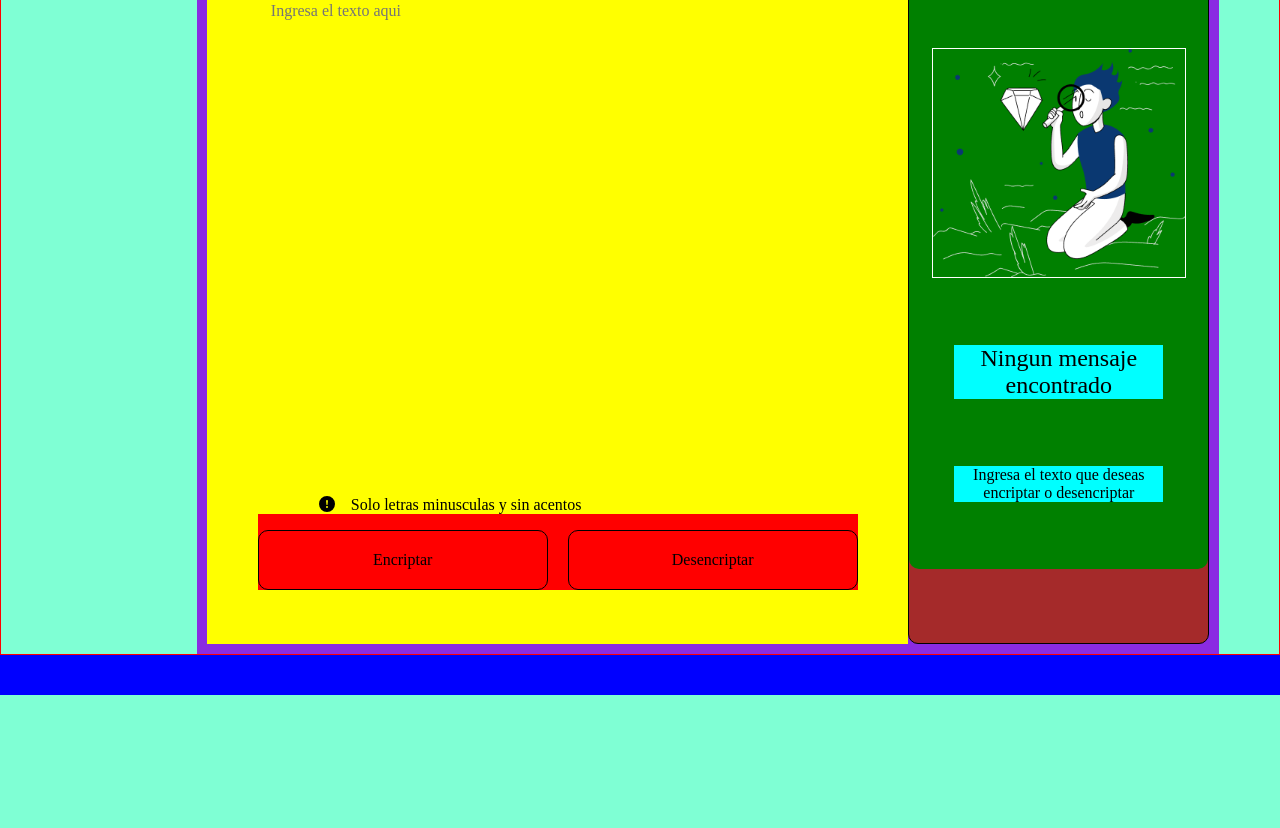
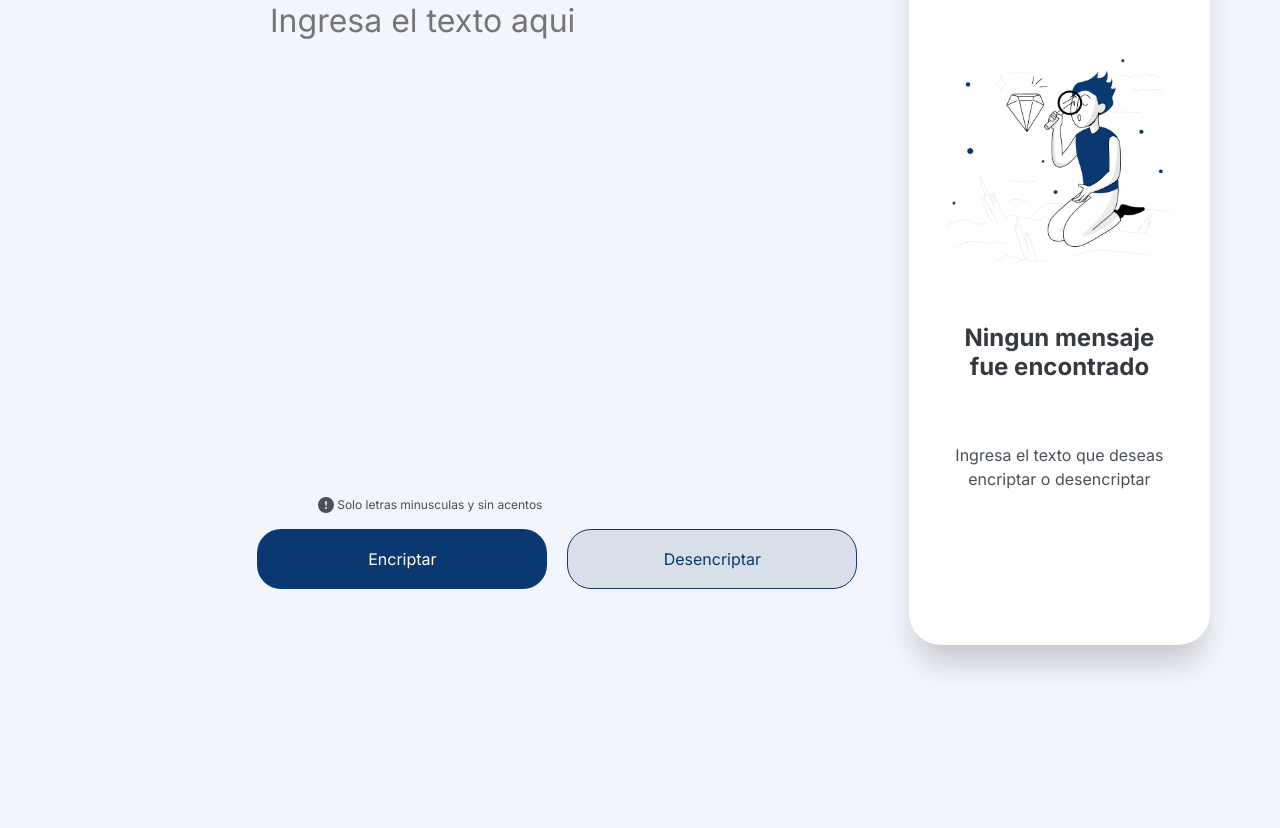
Before and after one commit to Dlorodev/encriptador, a plain HTML site: page index.html in a window 1280 px wide. Shown: the part 105-933 px from the top of the page. Drawn offline with Linux system fonts and the light colour scheme.

Commit message:
style: complete the styles of the main page

```diff
--- a/index.html
+++ b/index.html
@@ -4,7 +4,11 @@
 <head>
     <meta charset="UTF-8">
     <meta name="viewport" content="width=device-width, initial-scale=1.0">
+    <link rel="preconnect" href="https://fonts.googleapis.com">
+    <link rel="preconnect" href="https://fonts.gstatic.com" crossorigin>
+    <link href="https://fonts.googleapis.com/css2?family=Inter:wght@100..900&display=swap" rel="stylesheet">
     <link rel="stylesheet" href="/styles.css">
+
     <title>Encriptador</title>
 </head>
 
@@ -13,7 +17,7 @@
     <div class="total-div">
 
         <header class="header">
-            <a href="" class="a">
+            <a href="#" class="a">
                 <img src="./assets/Logo.png" alt="alura-logo" class="img">
             </a>
         </header>
@@ -23,7 +27,7 @@
             <section class="section-input">
                 <textarea class="textarea" name="textarea" id="textarea" placeholder="Ingresa el texto aqui"></textarea>
                 <div class="disclaimer">
-                    <svg xmlns="http://www.w3.org/2000/svg" width="16" height="16" fill="currentColor"
+                    <svg xmlns="http://www.w3.org/2000/svg" width="16" height="16" fill="#495057"
                         class="bi bi-exclamation-circle-fill" viewBox="0 0 16 16">
                         <path
                             d="M16 8A8 8 0 1 1 0 8a8 8 0 0 1 16 0M8 4a.905.905 0 0 0-.9.995l.35 3.507a.552.552 0 0 0 1.1 0l.35-3.507A.905.905 0 0 0 8 4m.002 6a1 1 0 1 0 0 2 1 1 0 0 0 0-2" />
@@ -39,7 +43,7 @@
             <section class="section-result">
                 <div class="result-before">
                     <img src="./assets/Muñeco.png" alt="" class="img">
-                    <p class="p1">Ningun mensaje encontrado</p>
+                    <p class="p1">Ningun mensaje fue encontrado</p>
                     <p class="p2">Ingresa el texto que deseas encriptar o desencriptar</p>
                     <!--<button class="button copy"></button>-->
                 </div>
--- a/styles.css
+++ b/styles.css
@@ -1,8 +1,13 @@
 :root {
-    --blanco: white;
+    --white: #ffffff;
     --negro: black;
-    --title-font: 'Playfair Display', serif;
-    --main-font: 'Inter', serif;
+    --primary-gray: #343A40;
+    --secondary-gray: #495057;
+    --background: #F3F5FC;
+    --primary-blue: #0A3871;
+    --secondary-blue: #D8DFE8;
+    --main-font: "Inter", sans-serif;
+
 }
 
 
@@ -66,12 +71,11 @@ select {
 }
 
 body {
-    background-color: aquamarine;
+    background-color: var(--background);
     height: 100vh;
 }
 
 .total-div {
-    border: 1px solid red;
     width: 100%;
     height: 95vh;
 
@@ -84,7 +88,6 @@ body {
 
 /*Header*/
 .header {
-    background-color: aqua;
     width: 120px;
     height: 48px;
     margin: 40px 0 0 0;
@@ -103,7 +106,6 @@ body {
 
 /*Main*/
 .main {
-    background-color: blueviolet;
     width: 80%;
     height: 100%;
 
@@ -117,7 +119,6 @@ body {
 
 /*Input section*/
 .section-input {
-    background-color: yellow;
     width: 70%;
     height: 100%;
     padding: 0 4rem;
@@ -133,23 +134,33 @@ body {
     resize: none;
     outline-style: none;
     border: none;
-
     width: 100%;
     height: 80%;
+
+    font-family: var(--main-font);
+    font-weight: 400;
+    font-size: 2rem;
+
 }
 
 .section-input .disclaimer {
+
     display: flex;
-    gap: 1rem;
+    gap: 0.2rem;
     padding: 0 0 0 3rem;
 }
 
 .section-input .disclaimer .svg {}
 
-.section-input .disclaimer .p {}
+.section-input .disclaimer .p {
+
+    font-family: var(--main-font);
+    font-weight: 400;
+    font-size: 0.75rem;
+    color: var(--secondary-gray);
+}
 
 .section-input .buttons {
-    background-color: red;
     width: 600px;
     padding: 1rem 0 0 0;
     display: flex;
@@ -163,38 +174,49 @@ body {
     width: 280px;
     height: 60px;
     width: 50%;
-    padding: 0;
+    padding: 1.5rem;
 
-    border: solid 1px black;
-    border-radius: 10px;
+    border-radius: 24px;
 
+    justify-content: center;
+    align-items: center;
+
+    font-family: var(--main-font);
+    font-weight: 400;
+    font-size: 1rem;
+
+    cursor: pointer;
+}
+
+.section-input .buttons .primary-button {
+    background-color: var(--primary-blue);
+    color: var(--white);
+
+}
+
+.section-input .buttons .secondary-button {
+    background-color: var(--secondary-blue);
+    color: var(--primary-blue);
+    border: 1px solid var(--primary-blue);
+}
+
+
+/*Result section*/
+.section-result {
+    width: 30%;
+    height: 100%;
+    background-color: var(--white);
+    border-radius: 2rem;
+    box-shadow: 0px 24px 32px -8px rgba(0, 0, 0, 0.2);
+
+    display: flex;
     justify-content: center;
     align-items: center;
 }
 
-.section-input .buttons .primary-button {}
-
-.section-input .buttons .secondary-button {}
-
-
-/*Result section*/
-.section-result {
-    background-color: brown;
-    width: 30%;
-    height: 100%;
-    border: solid 1px black;
-    border-radius: 10px;
-
-    display: flex;
-    justify-content: center;
-    align-items: center;
-
-}
-
 .section-result .result-before {
-    background-color: green;
     width: 100%;
-    height: 80%;
+    height: 75%;
     border-radius: 10px;
 
     display: flex;
@@ -203,24 +225,30 @@ body {
     align-items: center;
     text-align: center;
 
+}
+
+.section-result .result-before .img {
+    width: 75%;
+}
+
+.section-result .result-before .p1 {
+    width: 70%;
+    font-family: var(--main-font);
+    font-weight: 700;
+    font-size: 1.5em;
+    line-height: 28.8px;
+    color: var(--primary-gray);
 
 }
 
-.section-result .result-before .img {
-    border: solid 1px white;
-    width: 85%;
-}
+.section-result .result-before .p2 {
+    width: 80%;
+    font-family: var(--main-font);
+    font-weight: 400;
+    font-size: 1em;
+    line-height: 1.5rem;
+    color: var(--secondary-gray);
 
-.section-result .result-before .p1 {
-    background-color: cyan;
-    width: 70%;
-    font-size: 1.5em;
-}
-
-.section-result .result-before .p2 {
-    background-color: cyan;
-    width: 70%;
-    font-size: 1em;
 }
 
 .section-result .result-before .copy {}
@@ -228,7 +256,6 @@ body {
 
 /*Footer*/
 .footer {
-    background-color: blue;
     height: 5vh;
 }
 
```
